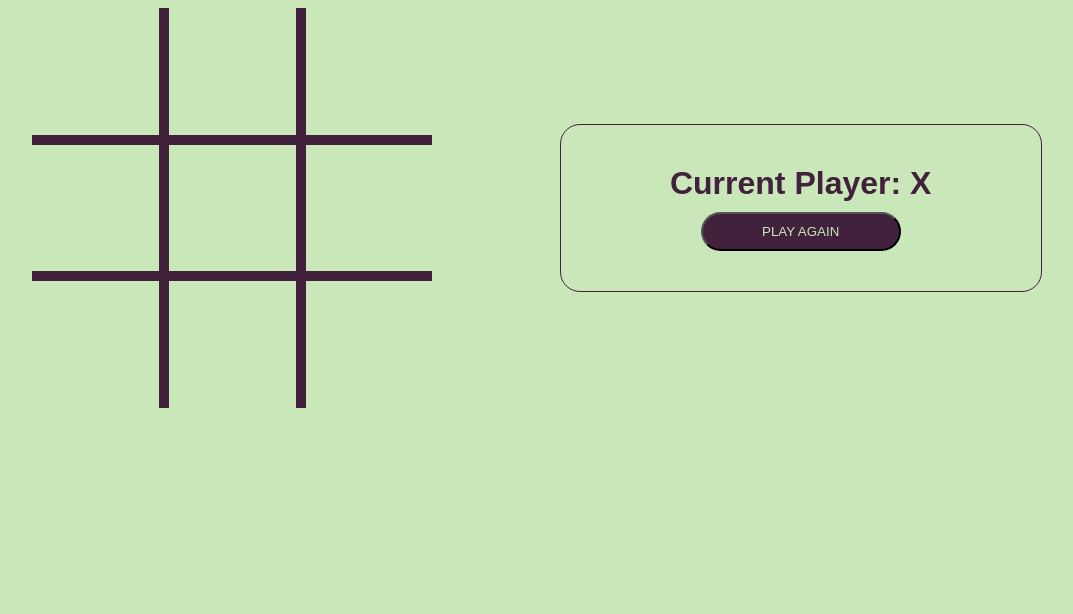
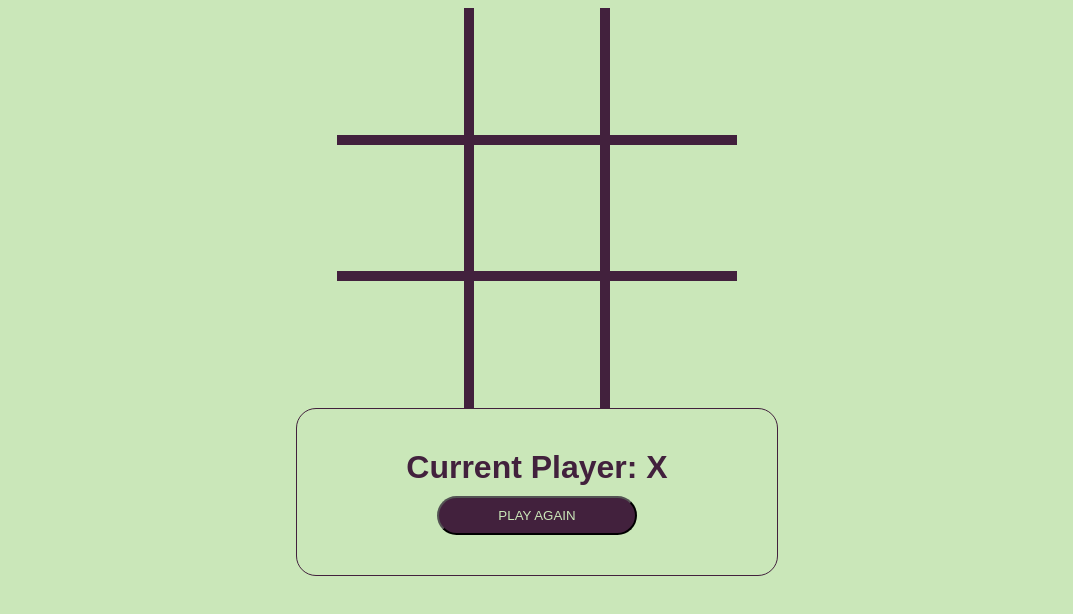
Before and after one commit to kleinlikecalvin/tic-tac-toe, a React (Create React App) app: page / in a window 1280 px wide. Shown: the top 614 px of the page, without its empty margins (103-1176 px from the left). Built offline with nearby package versions, Linux system fonts and the light colour scheme; a web font is replaced by a local one.

Commit message:
Updates styling

```diff
--- a/src/App.css
+++ b/src/App.css
@@ -2,6 +2,7 @@
 .App {
   text-align: center;
   display: flex;
+  flex-direction: column;
   justify-content: space-evenly;
   align-items: center;
   margin: 0 auto;
@@ -47,7 +48,6 @@
 /* TABLETS */
 @media screen and (max-width: 1080px) {
   .App {
-    flex-direction: column;
     gap: 60px;
     max-width: 800px;
   }
```
